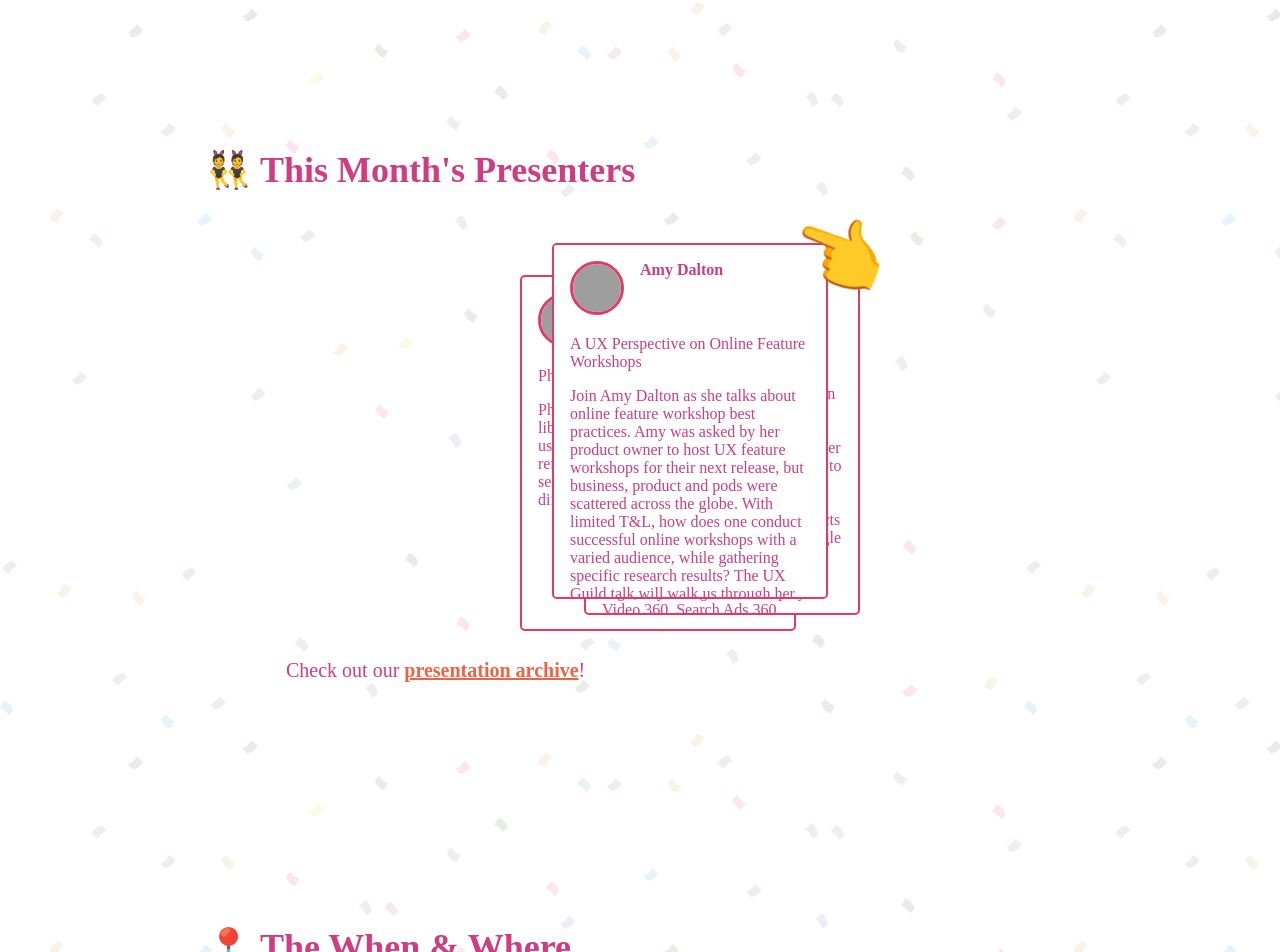
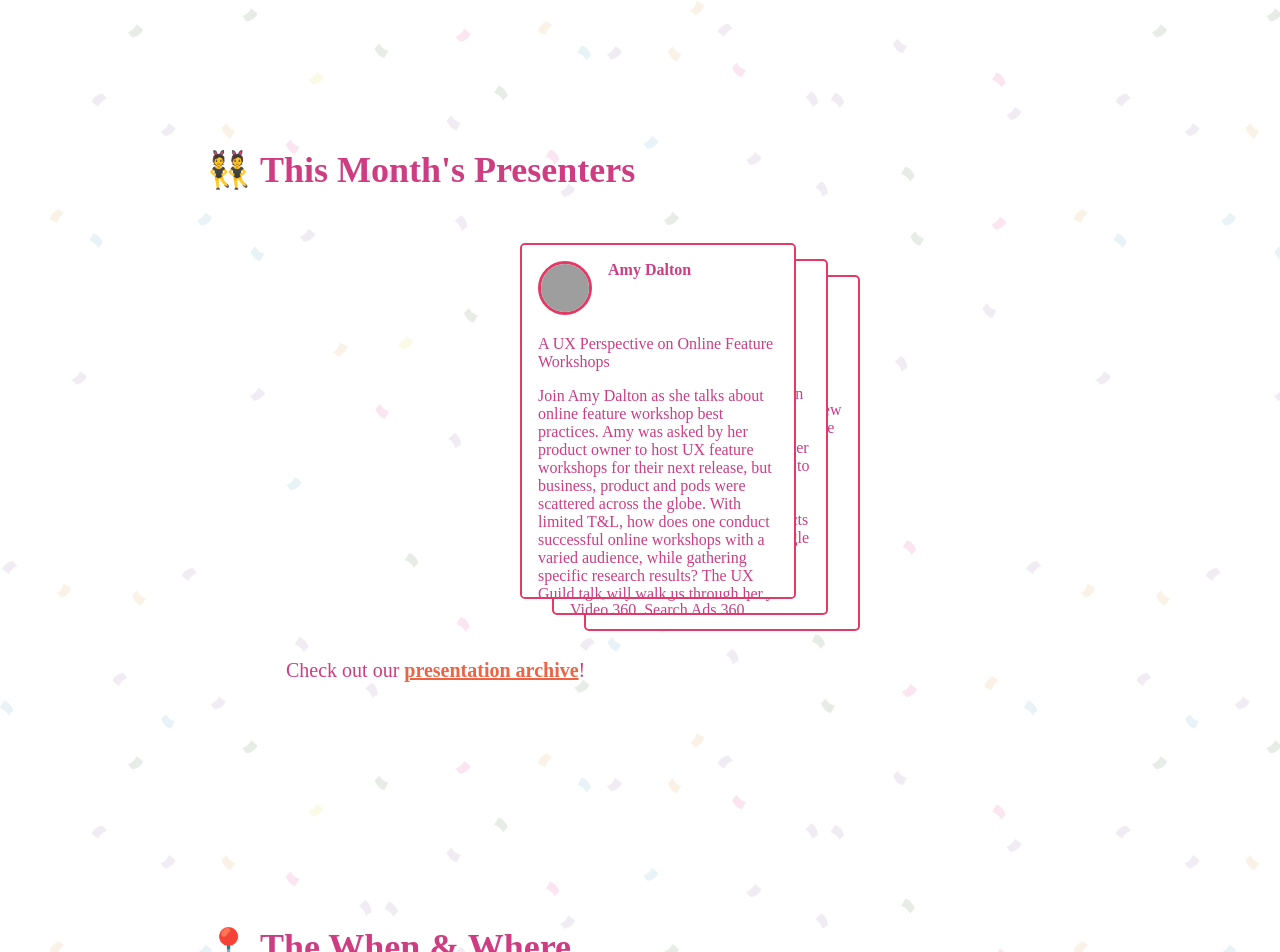
Before and after one commit to livrush/front-end-party, a React (Create React App) app: page / in a window 1280 px wide. Shown: the part 1705-2657 px from the top of the page. Built offline with nearby package versions, Linux system fonts and the light colour scheme; grey boxes are pictures that could not be loaded.

Commit message:
remove cute tapping finger

```diff
--- a/src/components/Presenters.jsx
+++ b/src/components/Presenters.jsx
@@ -53,13 +53,6 @@ class Presenters extends Component {
       speakers = (
         <div className="presenters-container">
           <div className="presenters" onClick={this.handleCardClick}>
-            <span
-              role="img"
-              aria-label="Pointer"
-              className="presenters-pointer"
-            >
-              &#128072;
-            </span>
             {speakerCards}
           </div>
         </div>
```
